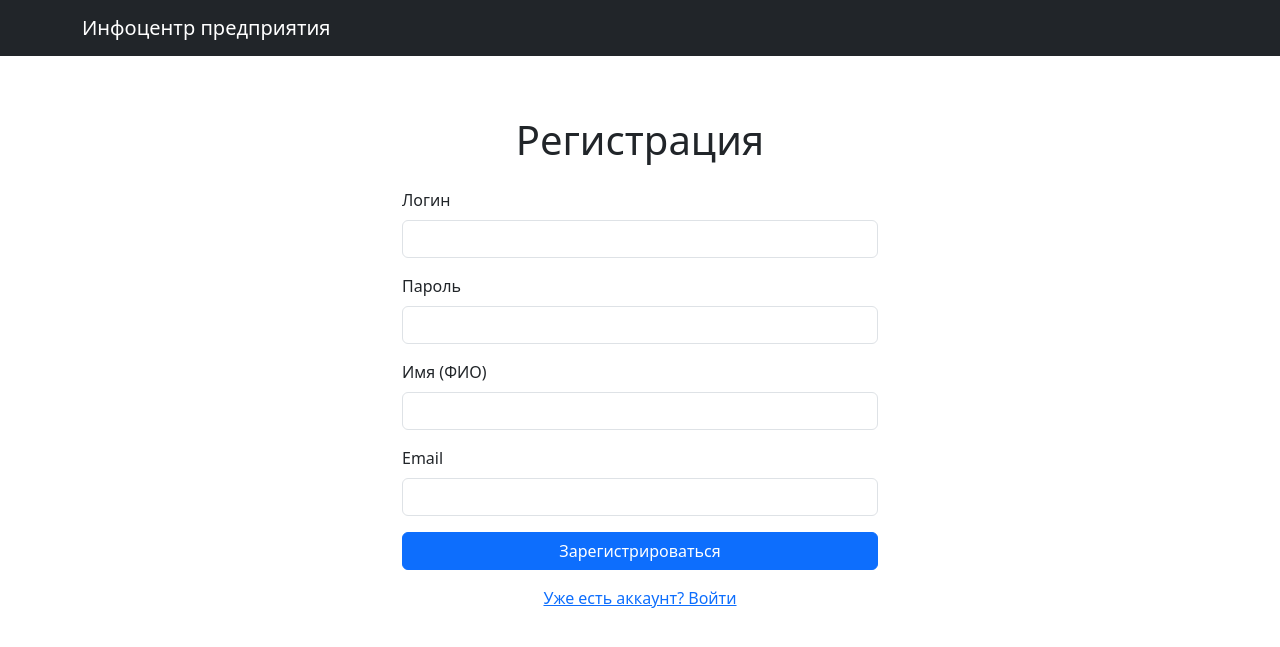
After one commit to 1508opossum1987/DiplomaGradle, a Spring Boot app: page /register in a window 1280 px wide. The commit adds this page. Shown: the top 647 px of the page. Run offline with Spring Boot 4, Linux system fonts and the light colour scheme; some of the project's set-up classes (security, data sources, template engines, error pages and the like) are left out, and stand-ins take their place; some libraries are stand-ins or nearby versions.

Commit message:
Eight+2 commit. 1. Add registration page, chain reg-log

```diff
--- a/build.gradle.kts
+++ b/build.gradle.kts
@@ -34,6 +34,7 @@ dependencies {
     implementation ("org.webjars:bootstrap:5.3.3")
     implementation ("org.webjars:webjars-locator-core")
     implementation("org.springframework.boot:spring-boot-starter-security")
+    implementation("org.thymeleaf.extras:thymeleaf-extras-springsecurity6")
 }
 tasks.withType<Test> {
     useJUnitPlatform()
--- /dev/null
+++ b/src/main/java/org/example/diplomagradle/api/page/controller/RegisterPageController.java
@@ -0,0 +1,45 @@
+package org.example.diplomagradle.api.page.controller;
+
+import org.example.diplomagradle.service.user.RegisterUserValues;
+import org.example.diplomagradle.service.user.UserServiceInterface;
+import org.springframework.stereotype.Controller;
+import org.springframework.ui.Model;
+import org.springframework.web.bind.annotation.GetMapping;
+import org.springframework.web.bind.annotation.PostMapping;
+import org.springframework.web.bind.annotation.RequestParam;
+
+//контроллер для обработки регистрации пользователя на странице
+@Controller
+public class RegisterPageController {
+    private final UserServiceInterface userServiceInterface;
+
+    public RegisterPageController(UserServiceInterface userServiceInterface) {
+        this.userServiceInterface = userServiceInterface;
+    }
+
+    //получить страницу регистрации
+    @GetMapping("/register")
+    public String registerPage() {
+        return "register";
+    }
+
+    //передача полей в регистрацию
+    @PostMapping("/register")
+    public String registerUser(@RequestParam String username,
+                               @RequestParam String password,
+                               @RequestParam String name,
+                               @RequestParam String email,
+                               Model model) {
+        try {
+            RegisterUserValues values = new RegisterUserValues(username, password, name, email);
+            userServiceInterface.registerUser(values);
+            return "redirect:/login?registered";
+        } catch (RuntimeException ex) {
+            model.addAttribute("error", ex.getMessage());
+            model.addAttribute("username", username);
+            model.addAttribute("name", name);
+            model.addAttribute("email", email);
+            return "register";
+        }
+    }
+}
--- a/src/main/java/org/example/diplomagradle/service/metricValue/MetricValueServiceInterface.java
+++ b/src/main/java/org/example/diplomagradle/service/metricValue/MetricValueServiceInterface.java
@@ -33,10 +33,10 @@ public interface MetricValueServiceInterface {
     public void deleteAllMetricValuesByMetricName(String metricName);
 
     //обновление всех значений показателя с поиском по названию показателя, году и месяцу
-    public void putAllMetricValuesByMetricNameMonthYear(String metricName, Integer year, Integer month, BigDecimal newPlan, BigDecimal newFact, String updatedBy);
+    public void putAllMetricValuesByMetricNameMonthYear(String metricName, Integer year, Integer month, BigDecimal newPlan, BigDecimal newFact);
 
     //обновление всех значений показателя с поиском по id записи, году и месяцу
-    public void putAllMetricValuesByMetricValueIdMonthYear(Long metricValueId, Integer year, Integer month, BigDecimal newPlan, BigDecimal newFact, String updatedBy);
+    public void putAllMetricValuesByMetricValueIdMonthYear(Long metricValueId, Integer year, Integer month, BigDecimal newPlan, BigDecimal newFact);
 
     //обновление планового значения показателя с поиском по названию показателя, году и месяцу
     public void patchPlanByMetricNameMonthYear(String metricName, Integer year, Integer month, BigDecimal newPlan);
--- a/src/main/java/org/example/diplomagradle/service/user/detail/AppUserDetails.java
+++ b/src/main/java/org/example/diplomagradle/service/user/detail/AppUserDetails.java
@@ -38,4 +38,8 @@ public class AppUserDetails implements UserDetails {
     public boolean isEnabled() {
         return Boolean.TRUE.equals(user.getEnabled());
     }
+
+    public User getUser(){
+        return user;
+    }
 }
--- a/src/main/resources/templates/fragments/layout.html
+++ b/src/main/resources/templates/fragments/layout.html
@@ -1,5 +1,6 @@
 <!DOCTYPE html>
-<html xmlns:th="http://www.thymeleaf.org">
+<html xmlns:th="http://www.thymeleaf.org"
+      xmlns:sec="http://www.thymeleaf.org/extras/spring-security">
 <head th:fragment="head(title)">
     <meta charset="UTF-8">
     <meta name="viewport" content="width=device-width, initial-scale=1">
@@ -12,6 +13,11 @@
 <nav th:fragment="navbar" class="navbar navbar-expand-lg navbar-dark bg-dark mb-4">
     <div class="container">
         <a class="navbar-brand" th:href="@{/}">Инфоцентр предприятия</a>
+
+        <form th:action="@{/logout}" method="post" class="d-flex ms-auto"
+              sec:authorize="isAuthenticated()">
+            <button type="submit" class="btn btn-outline-light btn-sm">Выйти</button>
+        </form>
     </div>
 </nav>
 
@@ -19,9 +25,5 @@
     <script th:src="@{/webjars/bootstrap/5.3.3/js/bootstrap.bundle.min.js}"></script>
 </div>
 
-<form th:action="@{/logout}" method="post" class="d-inline">
-    <button type="submit" class="btn btn-link nav-link">Выйти</button>
-</form>
-
 </body>
 </html>
--- a/src/main/resources/templates/login.html
+++ b/src/main/resources/templates/login.html
@@ -11,6 +11,10 @@
 
     <div th:if="${param.error}" class="alert alert-danger">
         Неверный логин или пароль
+    </div>
+
+    <div th:if="${param.registered}" class="alert alert-success">
+        Регистрация успешна. Войдите с новыми данными.
     </div>
 
     <div th:if="${param.logout}" class="alert alert-success">
--- /dev/null
+++ b/src/main/resources/templates/register.html
@@ -0,0 +1,49 @@
+<!DOCTYPE html>
+<html xmlns:th="http://www.thymeleaf.org">
+<head th:replace="~{fragments/layout :: head('Регистрация')}"></head>
+<body>
+
+<nav th:replace="~{fragments/layout :: navbar}"></nav>
+
+<div class="container" style="max-width: 500px; margin-top: 60px;">
+
+    <h1 class="mb-4 text-center">Регистрация</h1>
+
+    <div th:if="${error}" class="alert alert-danger" th:text="${error}">
+        Ошибка регистрации
+    </div>
+
+    <form method="post" th:action="@{/register}">
+        <div class="mb-3">
+            <label class="form-label">Логин</label>
+            <input type="text" class="form-control" name="username" required
+                   th:value="${username}" minlength="4" maxlength="20"
+                   pattern="[a-zA-Z0-9_.-]+">
+        </div>
+        <div class="mb-3">
+            <label class="form-label">Пароль</label>
+            <input type="password" class="form-control" name="password" required
+                   minlength="4" maxlength="20">
+        </div>
+        <div class="mb-3">
+            <label class="form-label">Имя (ФИО)</label>
+            <input type="text" class="form-control" name="name" required
+                   th:value="${name}" minlength="4" maxlength="20">
+        </div>
+        <div class="mb-3">
+            <label class="form-label">Email</label>
+            <input type="email" class="form-control" name="email" required
+                   th:value="${email}" maxlength="40">
+        </div>
+        <button type="submit" class="btn btn-primary w-100">Зарегистрироваться</button>
+    </form>
+
+    <div class="text-center mt-3">
+        <a th:href="@{/login}">Уже есть аккаунт? Войти</a>
+    </div>
+
+</div>
+
+<div th:replace="~{fragments/layout :: footer}"></div>
+</body>
+</html>
```
Also changed, not shown: src/main/java/org/example/diplomagradle/ConfigurationClass.java (+12 -2 lines), src/main/java/org/example/diplomagradle/api/metricValueApi/MetricValueApiController.java (+4 -4 lines), src/main/java/org/example/diplomagradle/security/SecurityConfigurationPage.java (+2 -6 lines), src/main/java/org/example/diplomagradle/service/metricValue/MetricValueService.java (+16 -12 lines), src/main/java/org/example/diplomagradle/service/user/CurrentUserProvider.java (added, +19 -0 lines).
